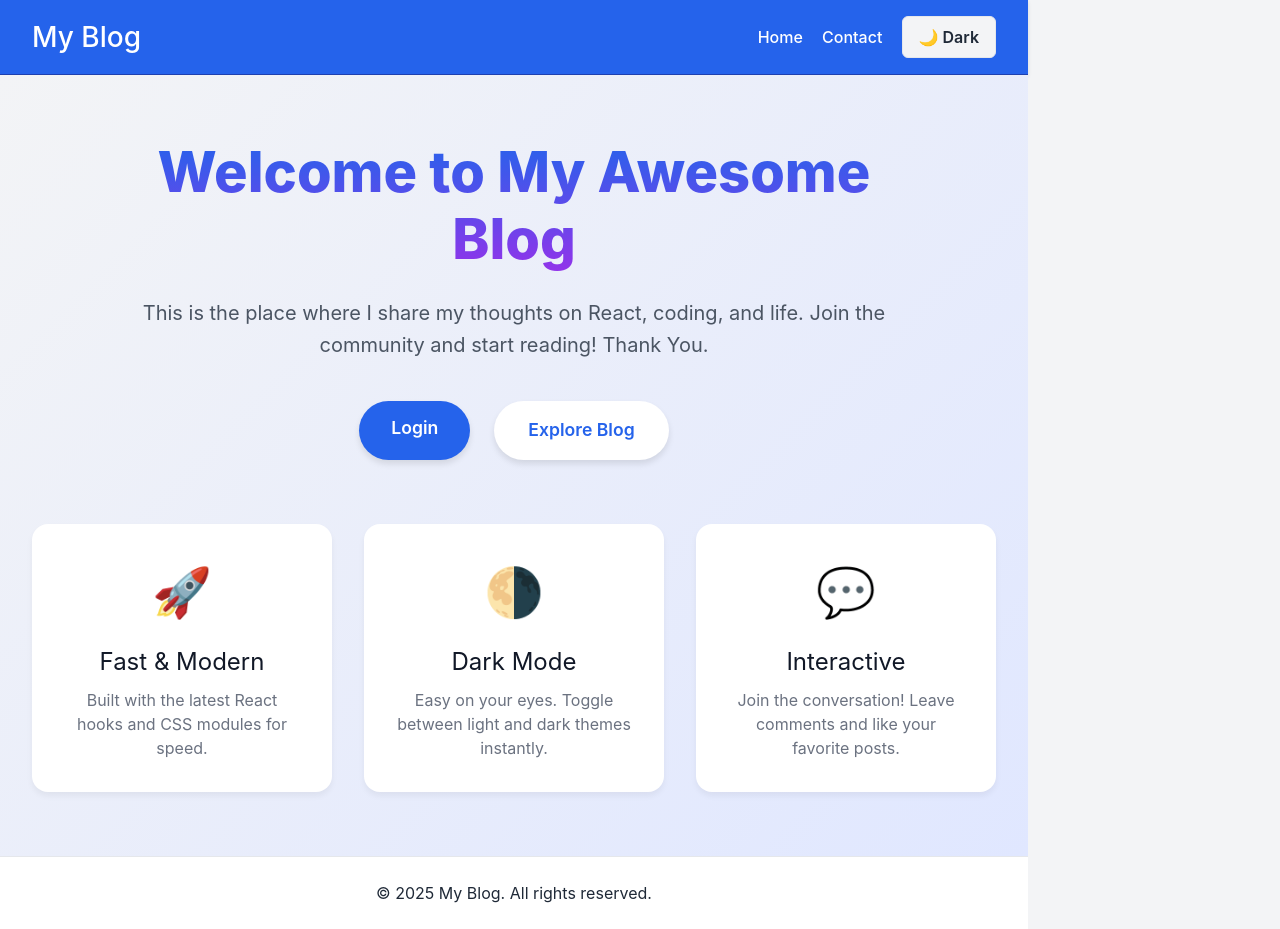
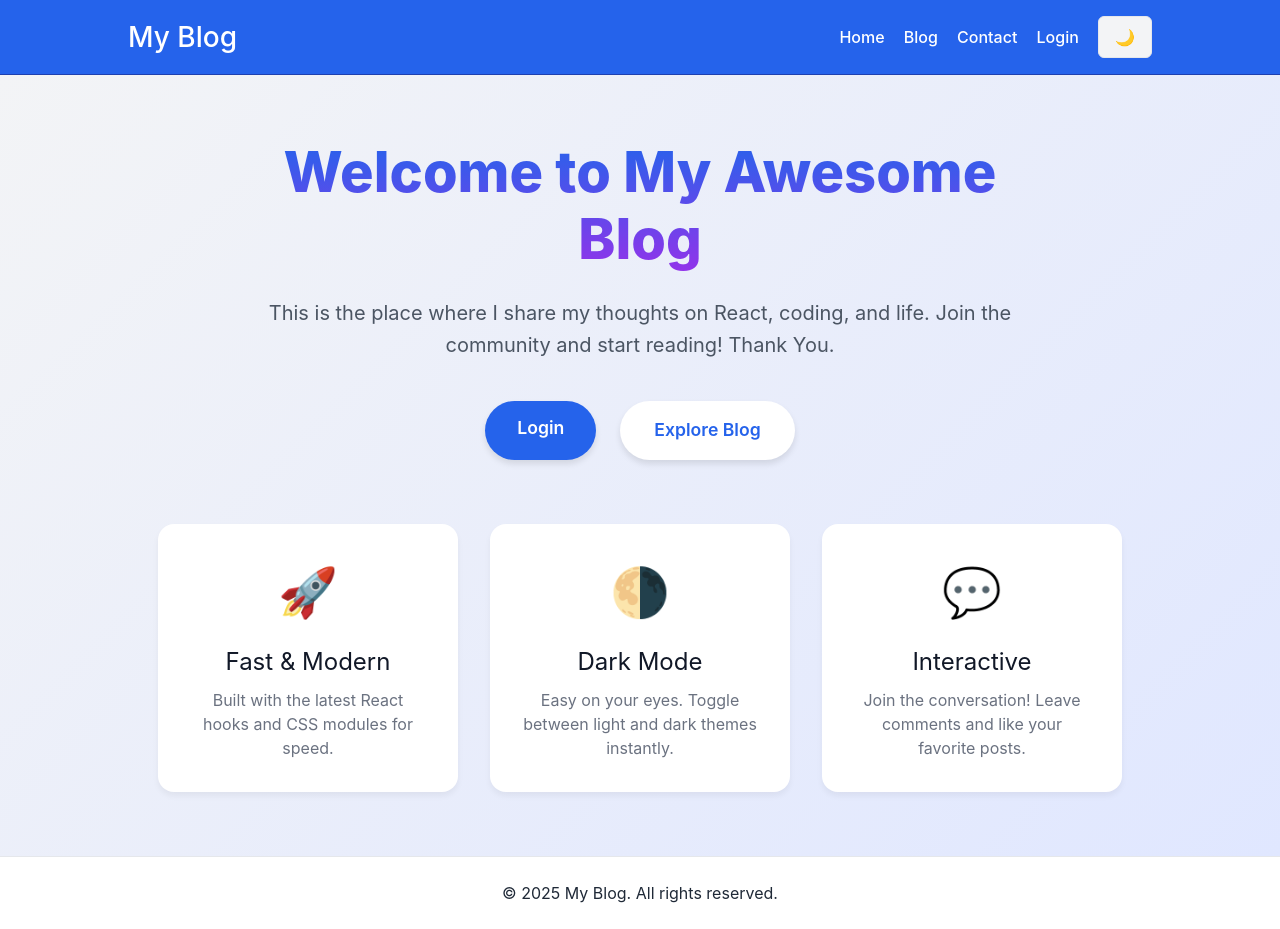
Before and after one commit to dbera18/react-blog-app, a React (Vite) app: page / in a window 1280 px wide. Built offline with nearby package versions, Linux system fonts and the light colour scheme.

Commit message:
Changed all the steps for required project and also changed the code for full screen

```diff
--- a/src/components/Navbar/Navbar.jsx
+++ b/src/components/Navbar/Navbar.jsx
@@ -1,17 +1,18 @@
 import React from 'react';
-import { Link } from 'react-router'; // Import Link
-import { useTheme } from '../../context/ThemeContext'; // Import theme hook
+import { Link } from 'react-router';
+import { useTheme } from '../../context/ThemeContext';
+import { useAuth } from '../../context/AuthContext'; // 1. Import useAuth
 import styles from './Navbar.module.css';
 
 function Navbar() {
   const { theme, toggleTheme } = useTheme();
+  const { user, logout } = useAuth(); // 2. Get user and logout function
 
   return (
-    // Add the theme class here
     <header className={`${styles.header} ${styles[theme]}`}>
       <div className={styles.container}>
         <h1 className={styles.logo}>
-          <Link to="/">My Blog</Link> {/* Link to homepage */}
+          <Link to="/">My Blog</Link>
         </h1>
         <nav>
           <ul className={styles.navList}>
@@ -19,14 +20,37 @@ function Navbar() {
               <Link to="/" className={styles.navLink}>Home</Link>
             </li>
             <li>
+              <Link to="/blog" className={styles.navLink}>Blog</Link>
+            </li>
+            <li>
               <Link to="/contact" className={styles.navLink}>Contact</Link>
             </li>
+
+            {/* 3. CONDITIONAL RENDERING START */}
+            {user ? (
+              // IF LOGGED IN: Show Name and Logout Button
+              <>
+                <li className={styles.welcomeMsg}>
+                  Hi, {user.username}
+                </li>
+                <li>
+                  <button onClick={logout} className={styles.logoutBtn}>
+                    Logout
+                  </button>
+                </li>
+              </>
+            ) : (
+              // IF LOGGED OUT: Show Login Link
+              <li>
+                <Link to="/login" className={styles.navLink}>Login</Link>
+              </li>
+            )}
+            {/* CONDITIONAL RENDERING END */}
+
             <li>
-              {/* The Theme Toggle Button */}
               <button onClick={toggleTheme} className={styles.themeToggle}>
-                {theme === 'light' ? '🌙 Dark' : '☀️ Light'}
+                {theme === 'light' ? '🌙' : '☀️'}
               </button>
-
             </li>
           </ul>
         </nav>
@@ -35,7 +59,4 @@ function Navbar() {
   );
 }
 
-
-
-
 export default Navbar;
--- a/src/components/Navbar/Navbar.module.css
+++ b/src/components/Navbar/Navbar.module.css
@@ -81,3 +81,29 @@
     gap: 0.5rem;
   }
 }
+
+/* Welcome Message Style */
+.welcomeMsg {
+  display: flex;
+  align-items: center;
+  font-weight: 600;
+  font-size: 0.9rem;
+  opacity: 0.9;
+  margin-right: 0.5rem;
+}
+
+/* Logout Button Style */
+.logoutBtn {
+  background-color: #ef4444; /* Red color */
+  color: white;
+  border: none;
+  padding: 0.5rem 1rem;
+  border-radius: 0.375rem;
+  font-weight: 600;
+  cursor: pointer;
+  transition: background-color 0.2s;
+}
+
+.logoutBtn:hover {
+  background-color: #dc2626; /* Darker red on hover */
+}
--- a/src/index.css
+++ b/src/index.css
@@ -26,10 +26,13 @@ a:hover {
 
 body {
   margin: 0;
-  display: flex;
   background-color: white;
-  place-items: center;
   min-width: 320px;
+  min-height: 100vh;
+}
+
+#root {
+  width: 100%;
   min-height: 100vh;
 }
 
--- a/src/pages/IndividualPostPage.jsx
+++ b/src/pages/IndividualPostPage.jsx
@@ -83,7 +83,11 @@ function IndividualPostPage() {
           {/* 6. Pass the stored API data as props */}
           <BlogPost post={postData} author={authorData} />
 
-          <CommentForm onSubmitComment={handleAddComment} />
+        {user ? (
+  <CommentForm onSubmitComment={handleAddComment} />
+) : (
+  <p>Please <Link to="/login">login</Link> to leave a comment.</p>
+)}
 
           <CommentList comments={comments} />
         </>
--- a/src/pages/LoginPage.jsx
+++ b/src/pages/LoginPage.jsx
@@ -1,18 +1,37 @@
 import React, { useState } from 'react';
+import { useNavigate } from 'react-router'; // 1. Import useNavigate
+import { useAuth } from '../context/AuthContext'; // 2. Import useAuth
 import styles from './LoginPage.module.css';
 
 export default function LoginPage() {
-  // 1. State to hold the input values
   const [username, setUsername] = useState('');
   const [password, setPassword] = useState('');
 
-  // 2. Function to handle form submission
+  // 3. Get the tools we need
+  const { login } = useAuth();
+  const navigate = useNavigate();
+
   const handleSubmit = (e) => {
-    e.preventDefault(); // Prevents the page from refreshing
+    e.preventDefault();
 
-    // For now, we just log it to check if it works.
-    // In Step 6, we will call the "login" function here.
-    console.log("Submitting:", username, password);
+    // 4. Validation: Make sure fields aren't empty
+    if (!username || !password) {
+      alert("Please enter both username and password");
+      return;
+    }
+
+    // 5. Call the login function from Context
+    // We pass the data the user typed in.
+    const success = login(username, password);
+
+    // 6. Check if login worked
+    if (success) {
+      // If true, redirect to the blog page
+      navigate('/blog');
+    } else {
+      // If false, show an error
+      alert("Invalid username or password. (Try 'admin' and '123')");
+    }
   };
 
   return (
@@ -21,8 +40,6 @@ export default function LoginPage() {
         <h2 className={styles.heading}>Login</h2>
 
         <form onSubmit={handleSubmit} className={styles.form}>
-
-          {/* Username Input */}
           <div className={styles.formGroup}>
             <label htmlFor="username">Username</label>
             <input
@@ -31,11 +48,9 @@ export default function LoginPage() {
               value={username}
               onChange={(e) => setUsername(e.target.value)}
               placeholder="Enter username"
-              required
             />
           </div>
 
-          {/* Password Input */}
           <div className={styles.formGroup}>
             <label htmlFor="password">Password</label>
             <input
@@ -44,15 +59,12 @@ export default function LoginPage() {
               value={password}
               onChange={(e) => setPassword(e.target.value)}
               placeholder="Enter password"
-              required
             />
           </div>
 
-          {/* Submit Button */}
           <button type="submit" className={styles.submitBtn}>
             Login
           </button>
-
         </form>
       </div>
     </div>
```
